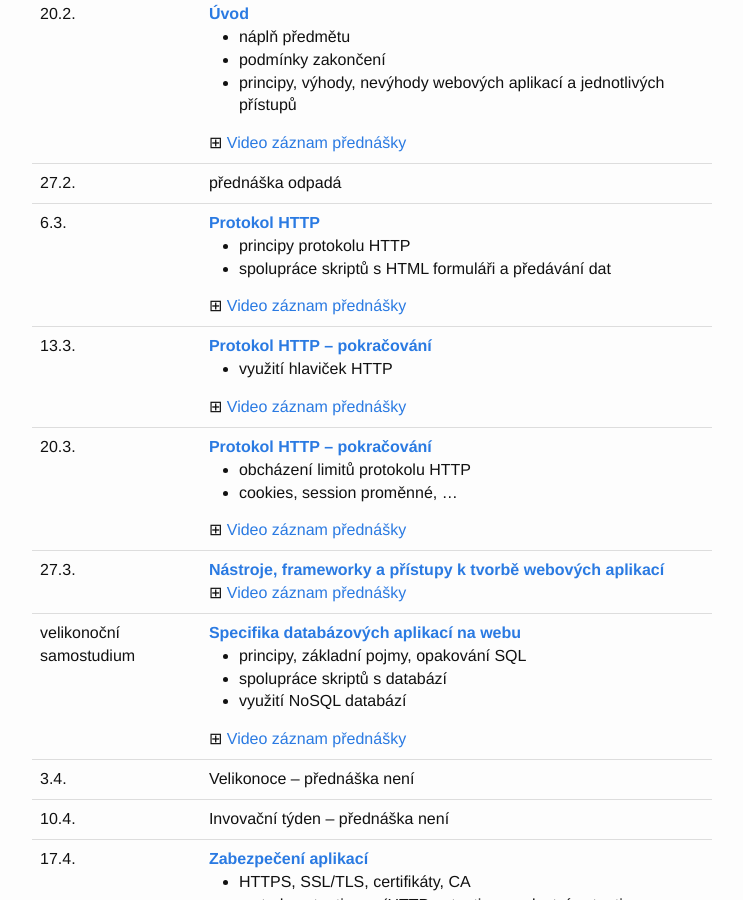
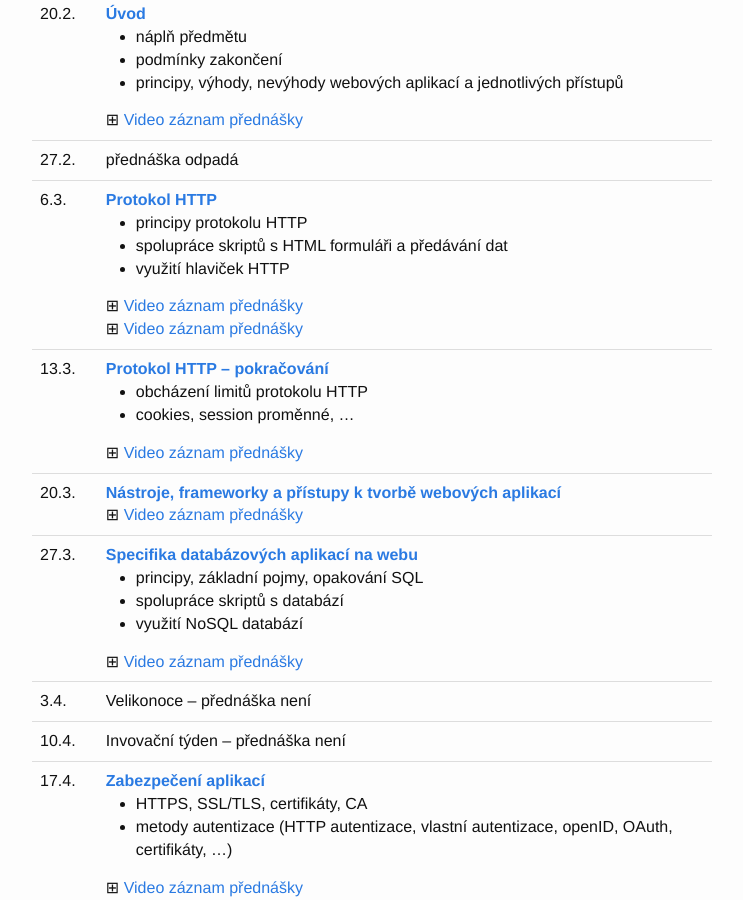
Before and after one commit to 4iz278/4iz278.github.io, a Jekyll site: the page built from prednasky/index.html, in a window 1280 px wide and 900 px high, scrolled down 309 px. Shown: the whole window, without its empty margins (268-1011 px from the left). Built offline with Jekyll 4.4.1, drawn with Linux system fonts in a browser that asks for light colours; nearby versions of some CDN libraries.

Commit message:
Úprava programu přednášek

```diff
--- a/prednasky/index.html
+++ b/prednasky/index.html
@@ -52,19 +52,12 @@
         <ul>
           <li>principy protokolu HTTP</li>
           <li>spolupráce skriptů s HTML formuláři a předávání dat</li>
+          <li>využití hlaviček HTTP </li>
         </ul>
         <details>
           <summary>Video záznam přednášky</summary>
           <iframe width="560" height="315" src="https://www.youtube.com/embed/lvHWU4ntsU0" frameborder="0" allow="accelerometer; autoplay; encrypted-media; gyroscope; picture-in-picture" allowfullscreen></iframe>
         </details>
-      </td>
-    </tr>
-    <tr>
-      <td>13.3.</td>
-      <td><strong><a href="http://www.kosek.cz/vyuka/4iz278/prednasky/http/">Protokol HTTP – pokračování</a></strong>
-        <ul>
-          <li>využití hlaviček HTTP </li>
-        </ul>
         <details>
           <summary>Video záznam přednášky</summary>
           <iframe width="560" height="315" src="https://www.youtube.com/embed/woliwxrgfBE" frameborder="0" allow="accelerometer; autoplay; encrypted-media; gyroscope; picture-in-picture" allowfullscreen></iframe>
@@ -94,7 +87,7 @@
       </td>
     </tr>
     <tr>
-      <td>velikonoční samostudium</td>
+      <td>27.3.</td>
       <td><strong><a href="http://www.kosek.cz/vyuka/4iz278/prednasky/databaze/">Specifika databázových aplikací na webu</a></strong>
         <ul>
           <li>principy, základní pojmy, opakování SQL </li>
```
Also changed, not shown: other parts of prednasky/index.html (+2 -2 lines).
